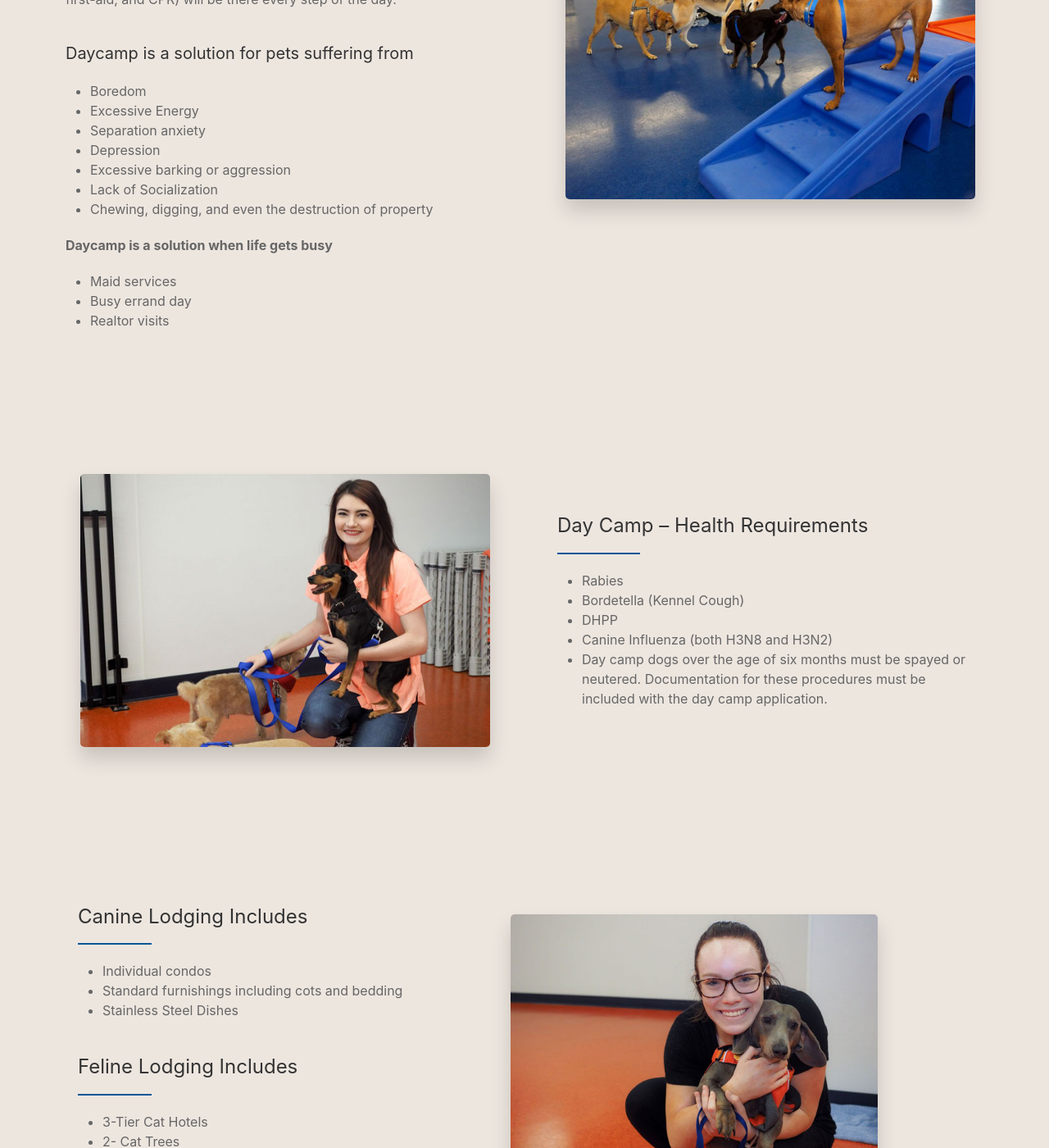
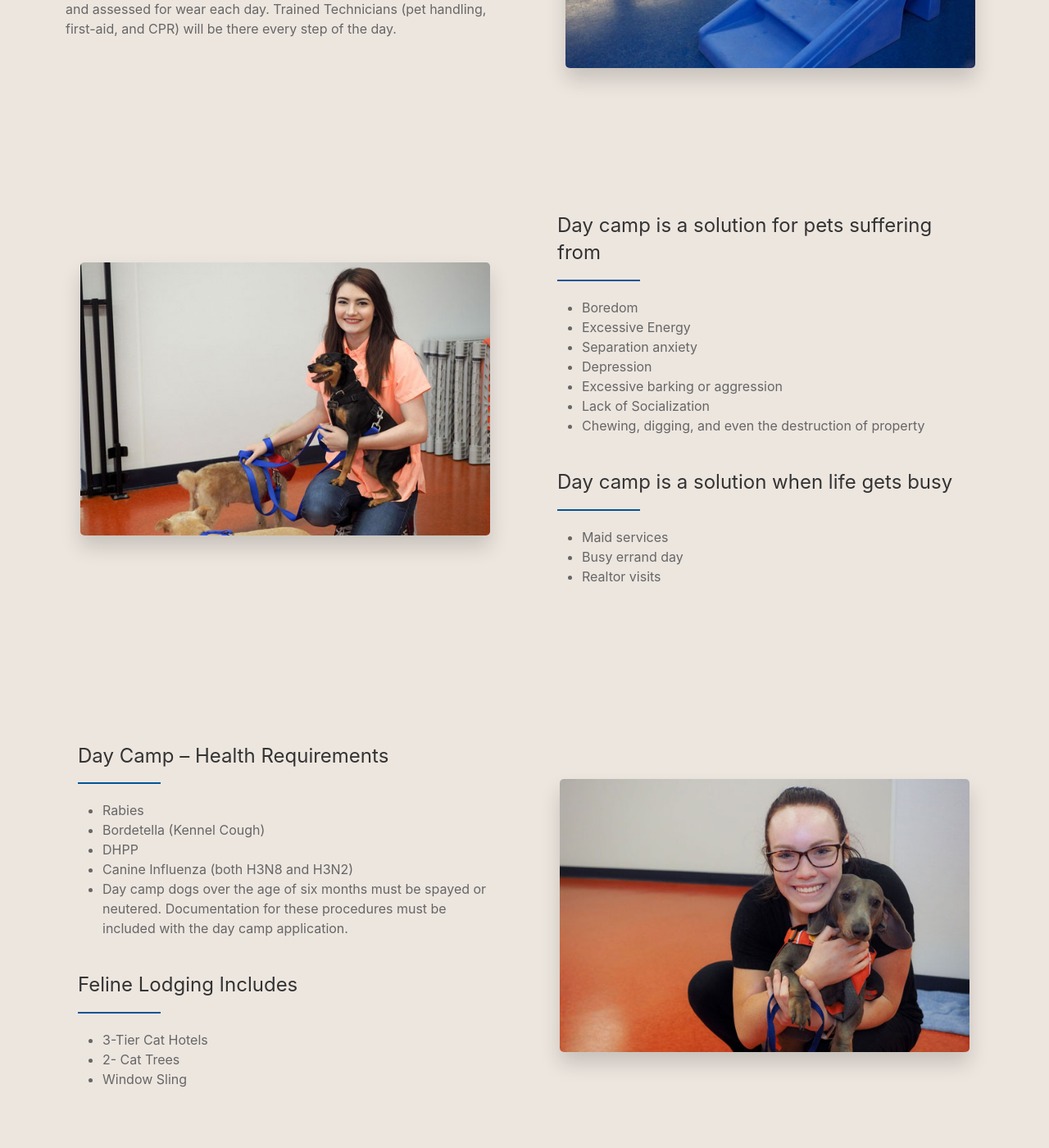
Before and after one commit to TechMex-io/southernTails, a Jekyll site: the page built from daycamp.md, in a window 1280 px wide and 1400 px high, scrolled down 781 px. Shown: the whole window at 82% size. Built offline with Jekyll 4.4.1, drawn with Linux system fonts in a browser that asks for light colours.

Commit message:
format change on daycamp

```diff
--- a/daycamp.md
+++ b/daycamp.md
@@ -14,27 +14,29 @@ grooming_img_3: daycamp3.jpg
 grooming_img_4: daycamp2.jpg
 grooming_img_5: Isf8owCw.jpeg
 grooming_img_6: QG-DYE4A.jpeg
-body_heading_1: Day Camp – Health Requirements
+body_heading_1: Day camp is a solution for pets suffering from
 body_desc_1:
-  - desc_1_item: Rabies
-  - desc_1_item: Bordetella (Kennel Cough)
-  - desc_1_item: DHPP
-  - desc_1_item: Canine Influenza (both H3N8 and H3N2)
-  - desc_1_item: Day camp dogs over the age of six months must be spayed or neutered. Documentation for these procedures must be included with the day camp application.
+  - desc_1_item: Boredom
+  - desc_1_item: Excessive Energy
+  - desc_1_item: Separation anxiety
+  - desc_1_item: Depression
+  - desc_1_item: Excessive barking or aggression
+  - desc_1_item: Lack of Socialization
+  - desc_1_item: Chewing, digging, and even the destruction of property
 
-body_heading_1a: null
+body_heading_1a: Day camp is a solution when life gets busy
 body_desc_1a:
-  - desc_1a_item: null
-  - desc_1a_item: null
-  - desc_1a_item: null
-  - desc_1a_item: null
-  - desc_1a_item: null
+  - desc_1a_item: Maid services
+  - desc_1a_item: Busy errand day
+  - desc_1a_item: Realtor visits
 
-body_heading_2: Canine Lodging Includes
+body_heading_2: Day Camp – Health Requirements
 body_desc_2:
-  - desc_2_item: Individual condos
-  - desc_2_item: Standard furnishings including cots and bedding
-  - desc_2_item: Stainless Steel Dishes
+  - desc_2_item: Rabies
+  - desc_2_item: Bordetella (Kennel Cough)
+  - desc_2_item: DHPP
+  - desc_2_item: Canine Influenza (both H3N8 and H3N2)
+  - desc_2_item: Day camp dogs over the age of six months must be spayed or neutered. Documentation for these procedures must be included with the day camp application.
 
 body_heading_2a: Feline Lodging Includes
 body_desc_2a:
@@ -72,17 +74,3 @@ body_heading_5 : All animal guests must be able to be handled in a safe, and lov
 body_cta : Give us a call for pricing, as prices vary per breed.
 ---
 Day camp is one way to provide much needed exercise, which relieves the stress and behavior related to dogs that have too much “downtime” on their paws! Southern Tails offers a great solution for that downtime. Here, our goal is to provide exceptional care for your dog in a safe, clean, and activity-filled environment. Our Bark Rangers want to encourage healthy and positive interaction with your furry babies offering a state-of-the-art facility unlike any other. We offer a climate controlled indoor park separated by dog size and temperament. In addition, large equipment is placed in each room so that each dog may enjoy climbing and working on agility skills. Southern Tails also provides smaller toys so that we can actively engage in play such as toss, fetch, and tug. All equipment is cleaned and assessed for wear each day. Trained Technicians (pet handling, first-aid, and CPR) will be there every step of the day.
-
-#### Daycamp is a solution for pets suffering from
- - Boredom
- - Excessive Energy
- - Separation anxiety
- - Depression
- - Excessive barking or aggression
- - Lack of Socialization
- - Chewing, digging, and even the destruction of property
-
-__Daycamp is a solution when life gets busy__
- - Maid services
- - Busy errand day
- - Realtor visits
```
